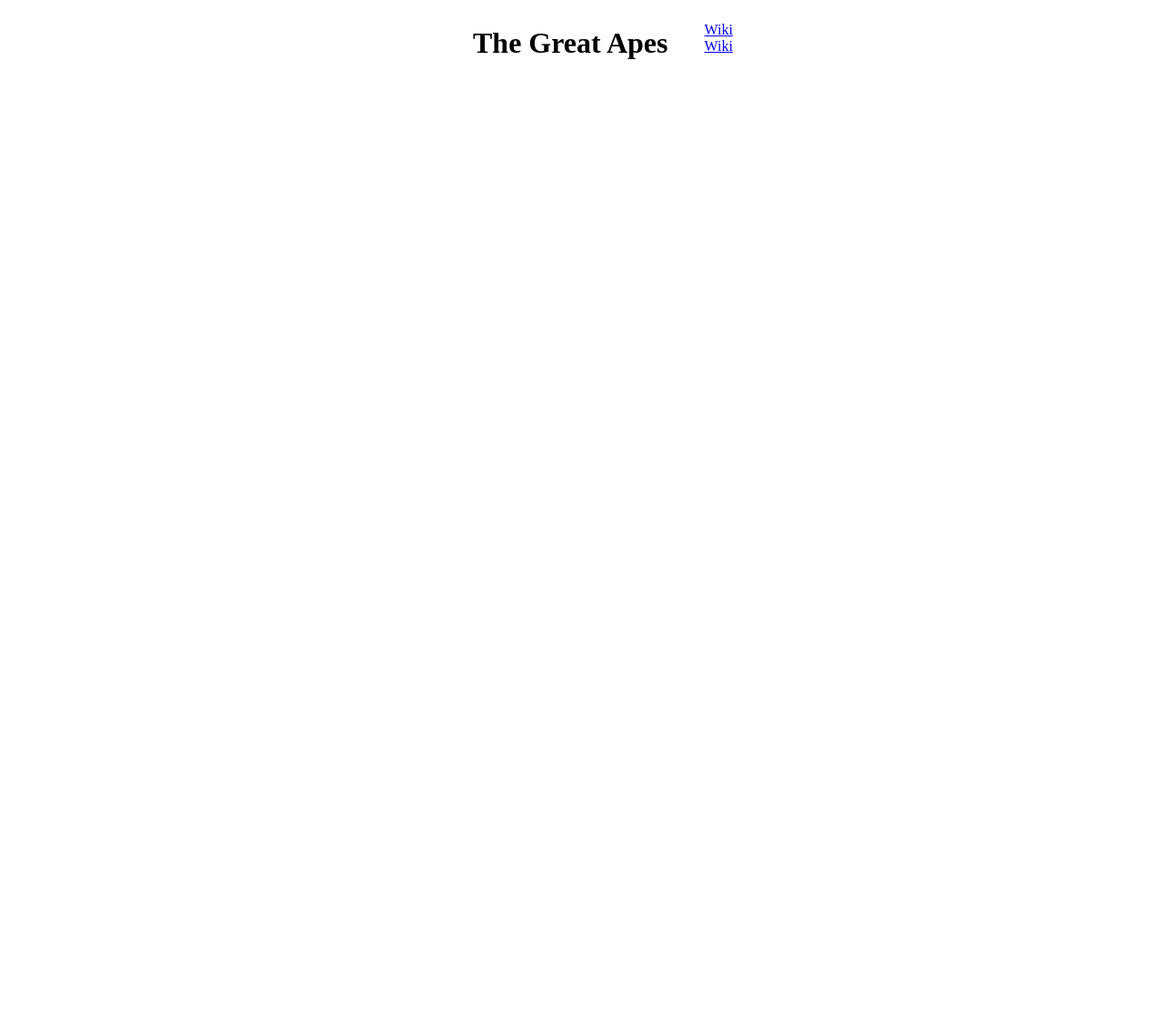
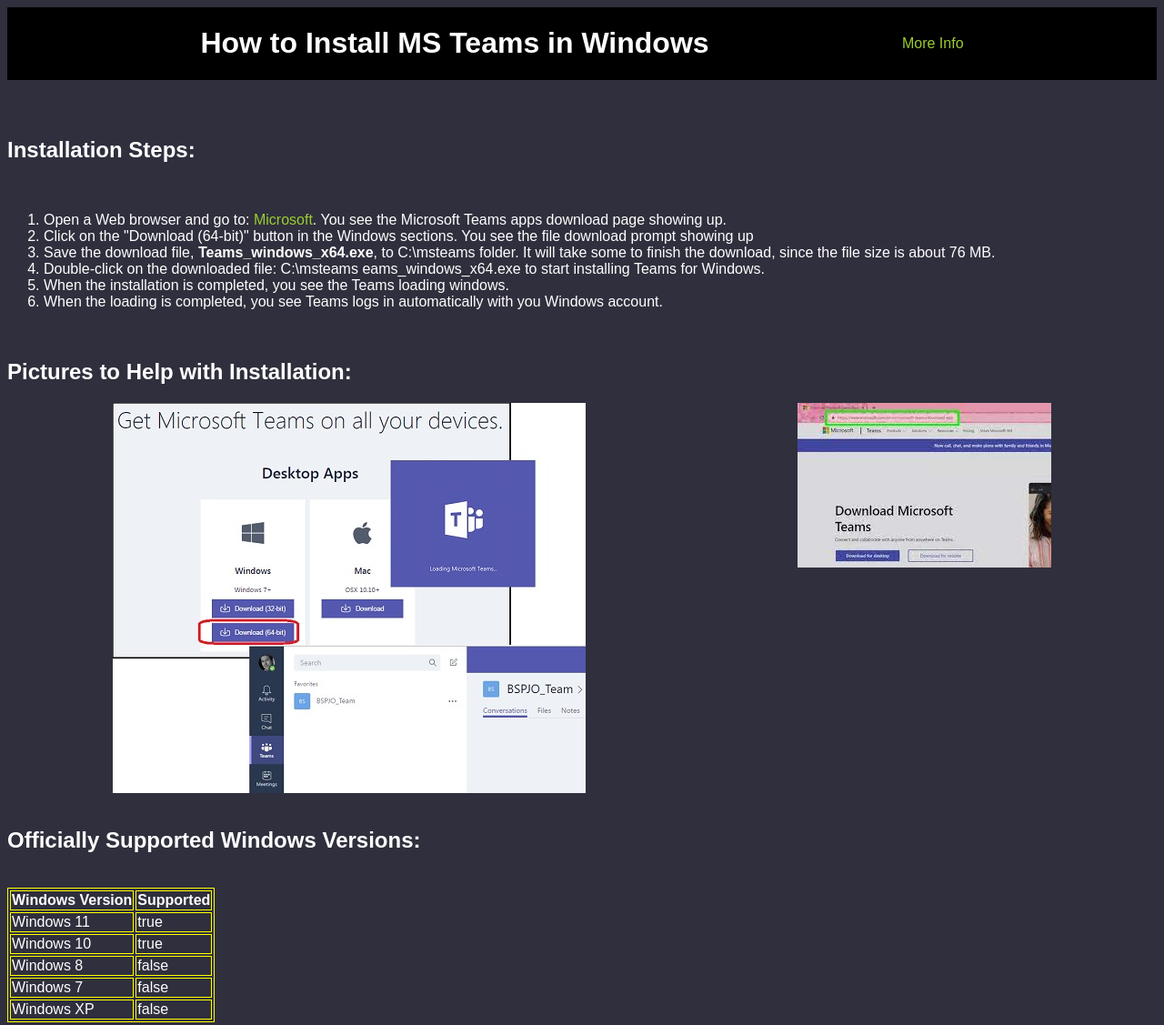
Before and after one commit to VanillaBase1lb/web-programming, a plain HTML site: page lab1/lab1.html in a window 1280 px wide. Shown: the top 1127 px of the page at 91% size. Before the commit the page ends 800 px from the top, so only its background shows below. Drawn offline with Linux system fonts and the light colour scheme.

Commit message:
complete lab1

```diff
--- a/lab1/lab1.html
+++ b/lab1/lab1.html
@@ -1,33 +1,102 @@
 <!DOCTYPE html>
 <html lang="en">
   <head>
-    <meta charset="UTF-8" />
-    <meta name="viewport" content="width=device-width, initial-scale=1.0" />
-    <title>The Great Apes</title>
+    <title>Lab 1</title>
     <style>
-      #top-heading {
-        margin-left: 40%;
+      body {
+        font-family: sans-serif;
+        background: rgba(47, 47, 61, 1);
+        color: white;
       }
-      .sticky-header {
-        position: fixed;
+
+      #top-static {
+        background: black;
         width: 100%;
         display: flex;
+        flex-direction: row;
+        flex-wrap: wrap;
+        justify-content: space-evenly;
+        position: sticky;
+        top: 0;
+      }
+
+      #heading {
+        text-align: center;
+      }
+
+      #wiki {
+        color: white;
+        float: right;
+        align-content: center;
+        line-height: 70px;
+      }
+
+      #content {
+        margin: 5% auto auto auto;
+      }
+
+      a {
+        color: yellowgreen;
+        text-decoration: none;
+      }
+      #images {
+        display: flex;
+        flex-direction: row;
+        justify-content: space-evenly;
+      }
+
+      table, th, td {
+        border: 1px solid yellow;
       }
     </style>
   </head>
+
   <body>
-    <header>
-      <div class="sticky-header">
-        <h1 id="top-heading">The Great Apes</h1>
-        <ul style="list-style: none">
-          <li>
-            <a href="https://en.wikipedia.org/wiki/Bakery">Wiki</a>
-          </li>
-          <li>
-            <a href="https://en.wikipedia.org/wiki/Bakery">Wiki</a>
-          </li>
-        </ul>
+    <header id="top-static">
+      <h1 id="heading">How to Install MS Teams in Windows</h1>
+      <div id="wiki">
+        <a href="https://www.microsoft.com/en-in/microsoft-teams/download-app"
+          >More Info</a
+        >
       </div>
     </header>
+    <div id="content">
+      <h2>Installation Steps:</h2>
+    <br />
+<p>
+      <ol>
+        <li>
+          Open a Web browser and go to:
+          <a href="https://teams.microsoft.com/downloads">Microsoft</a>. You see
+          the Microsoft Teams apps download page showing up.
+        </li>
+        <li>Click on the "Download (64-bit)" button in the Windows sections. You see the file download prompt showing up</li>
+        <li>Save the download file, <b>Teams_windows_x64.exe</b>, to C:\msteams folder. It will take some to finish the download, since the file size is about 76 MB. </li>
+        <li>Double-click on the downloaded file: C:\msteams eams_windows_x64.exe to start installing Teams for Windows. </li>
+        <li>When the installation is completed, you see the Teams loading windows. </li>
+        <li>When the loading is completed, you see Teams logs in automatically with you Windows account. </li>
+      </ol>
+</p>
+    </div>
+    <br />
+    <h2>Pictures to Help with Installation:</h2>
+    <div id="images">
+    <img src="info.jpg" alt="">
+    <br>
+    <a href="info2.jpg"><img src="info2.jpg" alt=""></a>
+</div>
+<br>
+<h2>Officially Supported Windows Versions:</h2>
+<br>
+<table>
+  <tr><th>Windows Version</th><th>Supported</th></tr>
+  <tr><td>Windows 11</td><td>true</td></tr>
+  <tr><td>Windows 10</td><td>true</td></tr>
+  <tr><td>Windows 8</td><td>false</td></tr>
+  <tr><td>Windows 7</td><td>false</td></tr>
+  <tr><td>Windows XP</td><td>false</td></tr>
+</table>
+<br>
+Yuvraj Mishra 19XJ1A0576
   </body>
 </html>
```
Also changed, not shown: lab1/info.jpg (added), lab1/info2.jpg (added).
